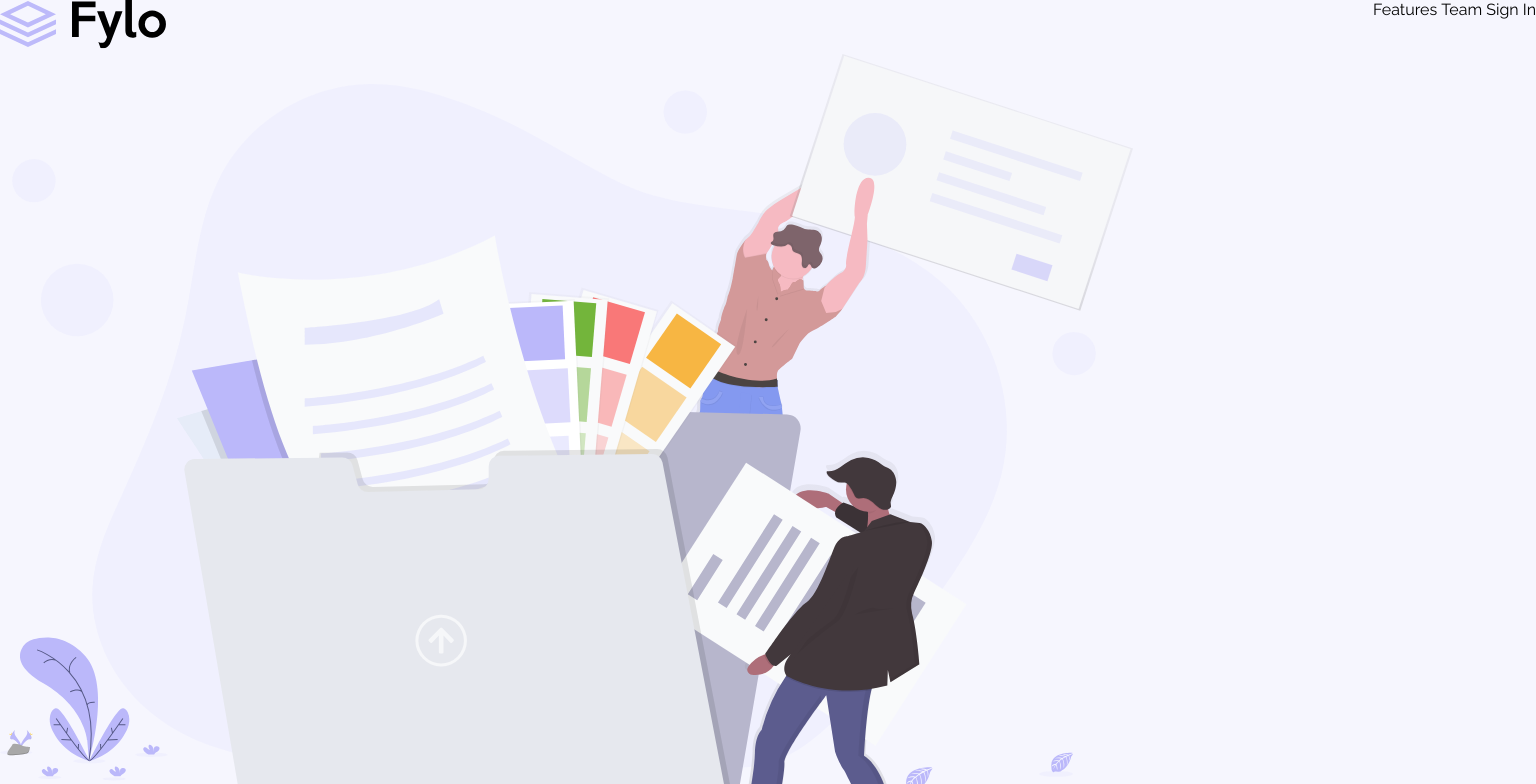
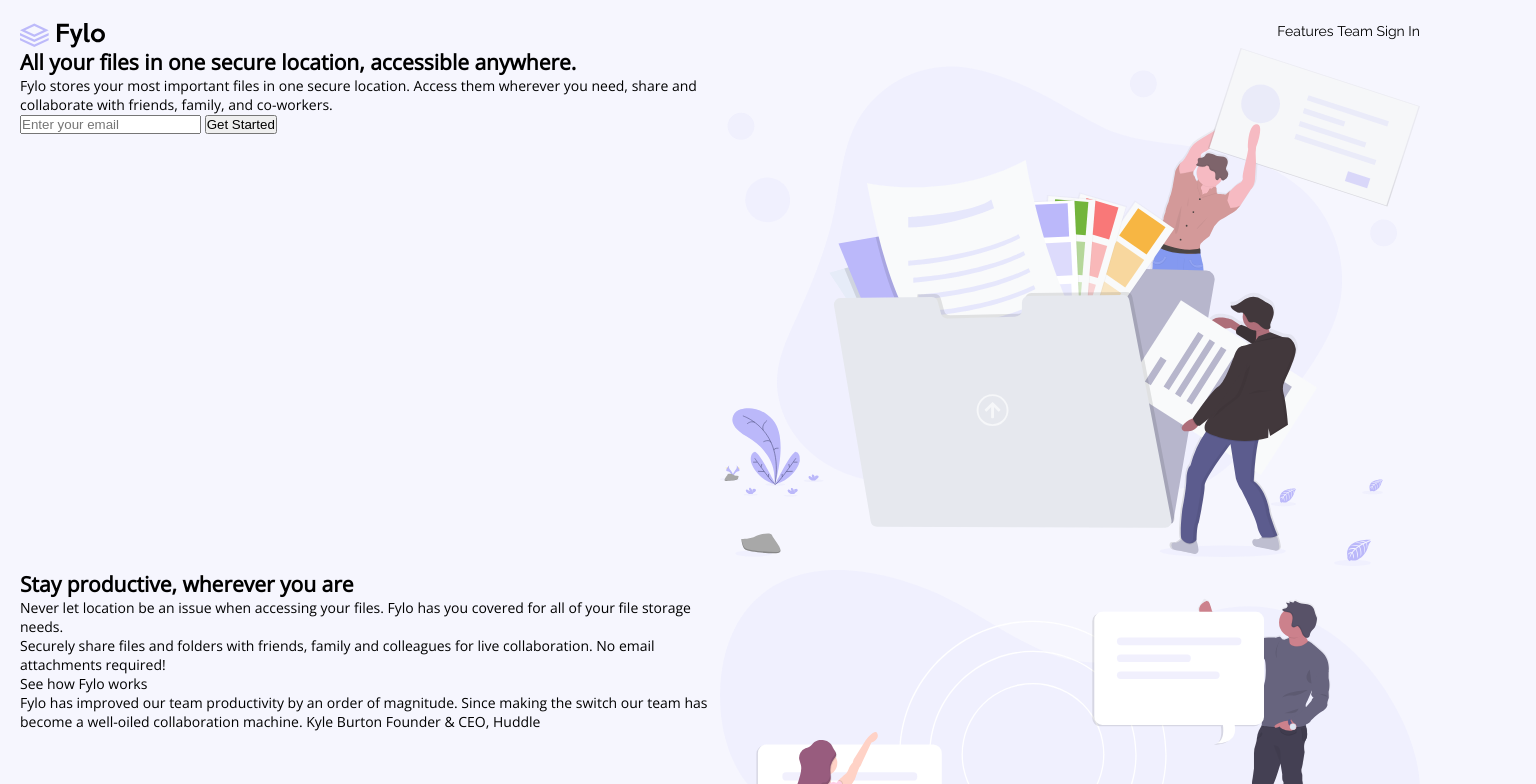
Before and after one commit to cornelisgijsbert/FEM-solutions, a plain HTML site: page landing-page/fylo-landing-page-with-two-column-layout-master/index.html in a window 1536 px wide. Shown: the top 784 px of the page. Drawn offline with nearby package versions, Linux system fonts and the light colour scheme.

Commit message:
display grid toegevoegd

```diff
--- a/landing-page/fylo-landing-page-with-two-column-layout-master/css/style.css
+++ b/landing-page/fylo-landing-page-with-two-column-layout-master/css/style.css
@@ -27,13 +27,31 @@
 
 body {
     background: var(--light-grayish-blue);
+    font-size: 14px;
     font-family: 'Open Sans', sans-serif;
     font-weight: 400;
+}
+
+main {
+    max-width: 1440px;
+    padding: 23px 20px 23px 20px;
 }
 
 header {
     display: flex;
     justify-content: space-between;
+    width: 100%;
+    height: 25px;
+}
+
+header figure {
+    height: 25px;
+    width: auto;
+}
+
+header figure img {
+    height: 25px;
+    width: auto;
 }
 
 header ul {
@@ -44,3 +62,30 @@
 header ul li {
     display: inline;
 }
+
+section {
+    width: auto;
+    max-height: 100%;
+    display: grid;
+    grid-template-columns: auto;
+    grid-template-rows: auto auto;
+}
+
+section figure img {
+    max-width: 100%;
+    height: auto;
+    /*text-align: center;*/
+}
+
+@media only screen and (min-width: 1440px) {
+    section {
+        grid-template-columns: 1fr 1fr;
+        grid-template-rows: 1fr;
+    }
+    section figure {
+        grid-area: 1 / 2 / 2 / 3;
+    }
+    section div {
+        grid-area: 1 / 1 / 2 / 2;
+    }
+}
```
